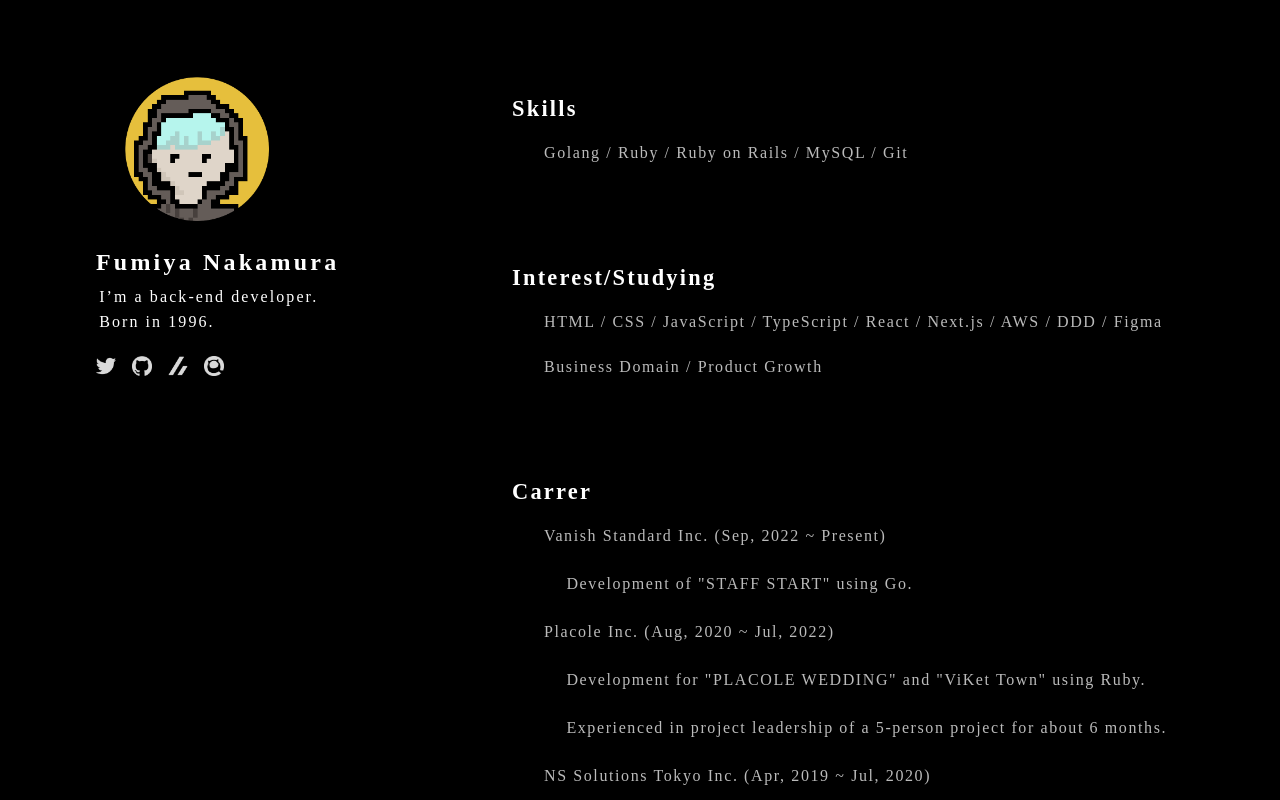
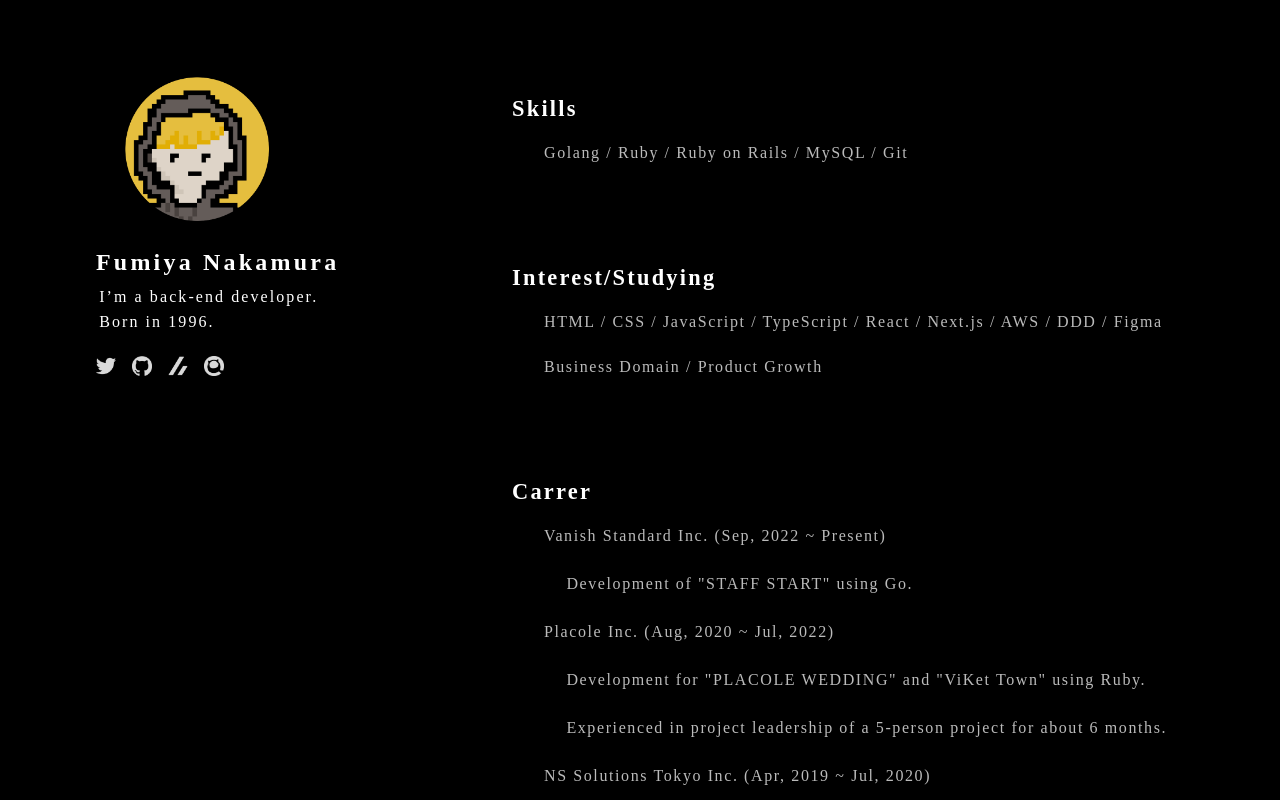
Before and after one commit to NakamuraFumiya/nextjs-blog, a Next.js app: page / in a window 1280 px wide. Shown: the top 800 px of the page. Built offline with nearby package versions, Linux system fonts and the light colour scheme.

Commit message:
プロフィール画像が一定間隔で切り替わるように変更

```diff
--- a/components/ui/Layout/SideBar/PageWithSideBar.tsx
+++ b/components/ui/Layout/SideBar/PageWithSideBar.tsx
@@ -1,6 +1,7 @@
 import Link from 'next/link';
 import styled from "styled-components";
 import {IconImage} from "../../Icon/IconImage";
+import {useEffect, useState} from "react";
 
 const SideBarWrapper = styled.div`
   @media screen and (max-width: 767px) {
@@ -95,11 +96,29 @@ const SideBarSpacer = styled.div`
   }
 `;
 
-export const PageWithSideBar = () => (
+const profileImages = [
+  "/images/profile/initial.png",
+  "/images/profile/yellow.png",
+  "/images/profile/purple.png",
+  "/images/profile/orange.png",
+  "/images/profile/green.png",
+  "/images/profile/blue.png",
+  "/images/profile/black.png",
+];
+
+export const PageWithSideBar = () => {
+  const [index, setIndex] = useState(0);
+  useEffect(() => {
+    setInterval(() => {
+      setIndex(prev => prev === profileImages.length - 1 ? 0 : prev + 1);
+    }, 3000)
+  }, []);
+
+  return (
     <>
       <SideBarWrapper>
         <ProfileIconWrapper>
-        <IconImage x={144} y={144} imageURL={"/images/profile/initial.png"}/>
+          <IconImage x={144} y={144} imageURL={profileImages[index]}/>
         </ProfileIconWrapper>
         <ProfileName>Fumiya Nakamura</ProfileName>
         <ProfileDescription>I’m a back-end developer.</ProfileDescription>
@@ -127,6 +146,7 @@ export const PageWithSideBar = () => (
           </Link>
         </IconParent>
       </SideBarWrapper>
-    <SideBarSpacer />
+      <SideBarSpacer/>
     </>
-);
+  )
+};
```
Lines whose indentation alone changed are shown as unchanged.
